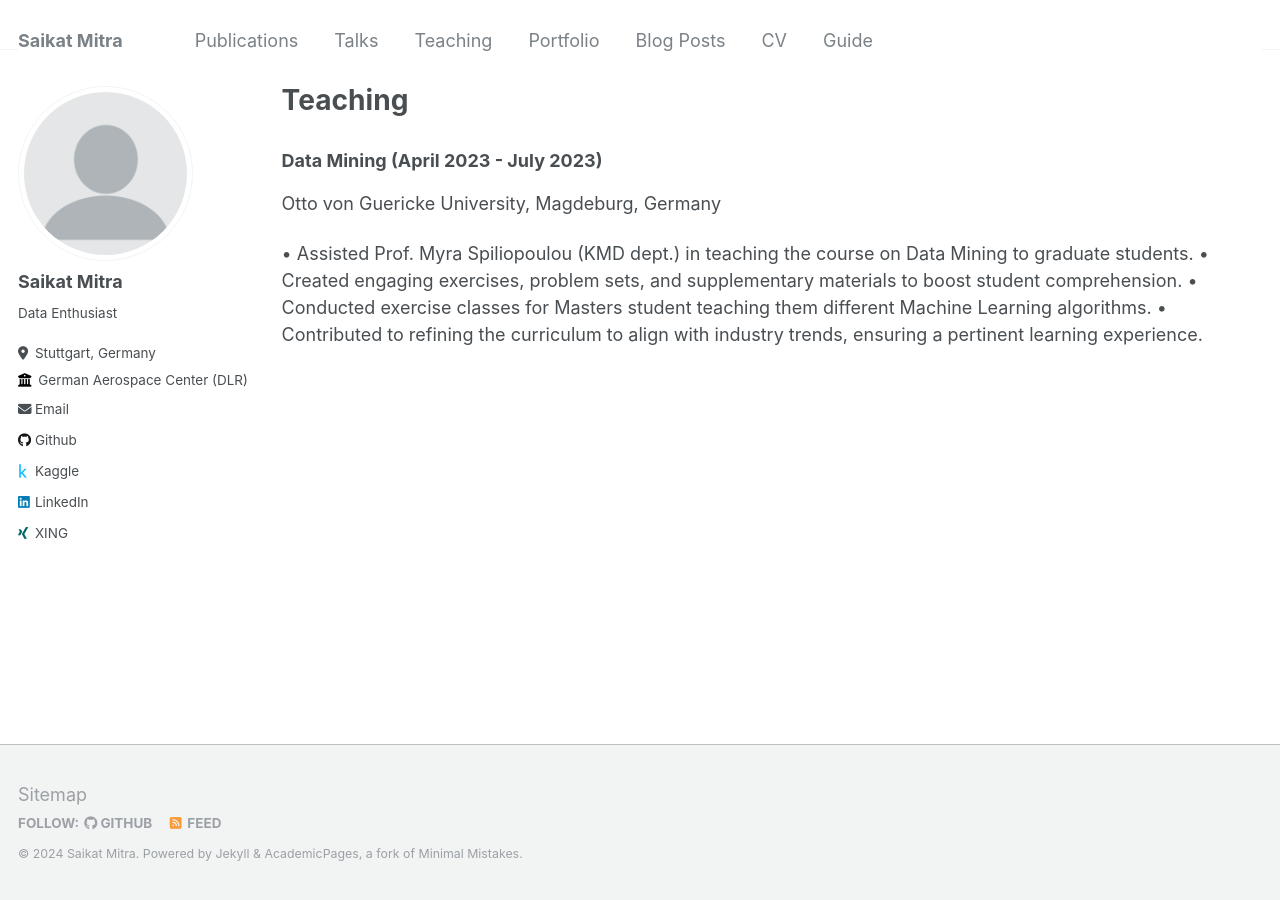
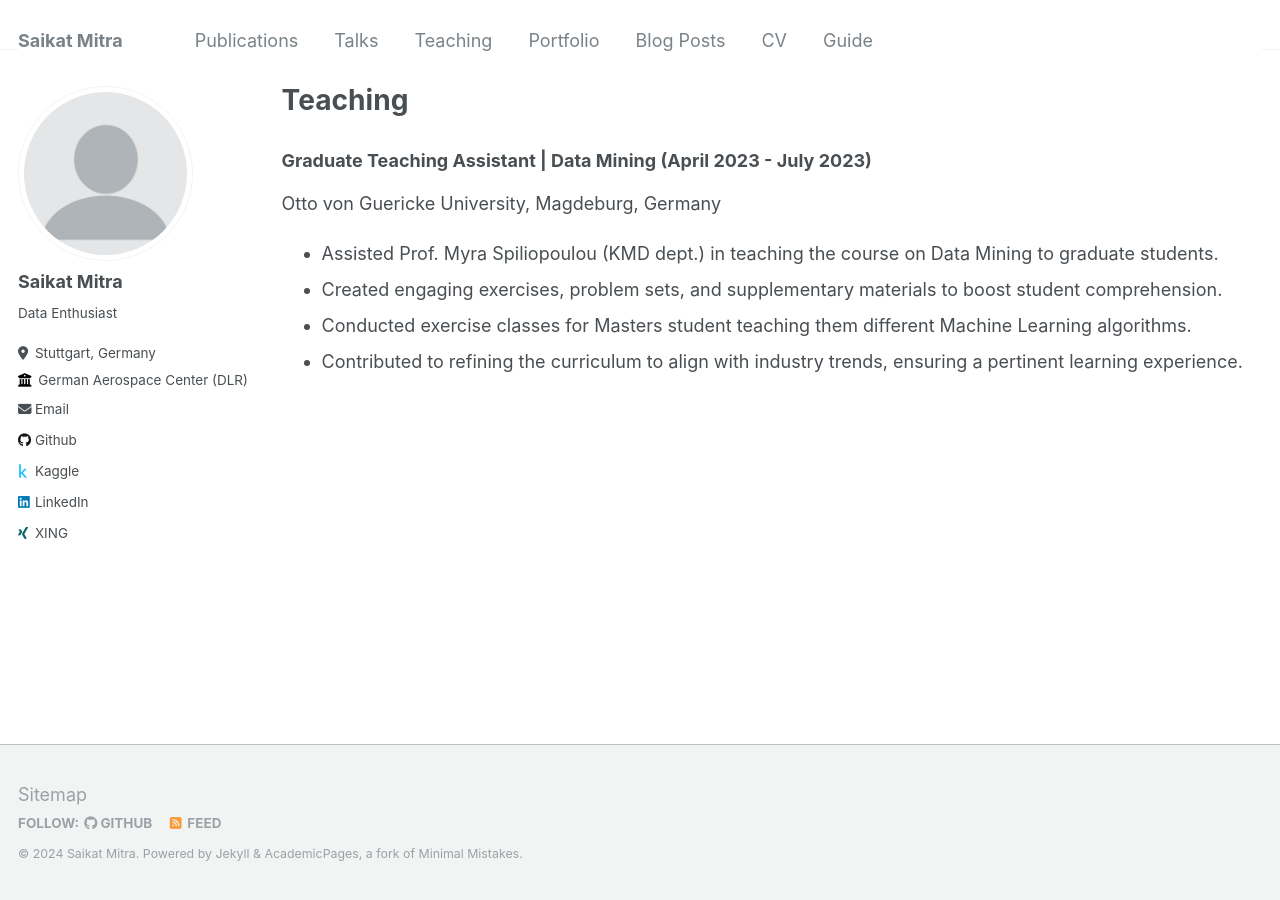
Before and after one commit to saikatmitra1998/saikatmitra1998.github.io, a Jekyll site: the page built from _pages/Teaching.md, in a window 1280 px wide. Built offline with Jekyll 4.4.1, drawn with Linux system fonts in a browser that asks for light colours.

Commit message:
Update Teaching.md

```diff
--- a/_pages/Teaching.md
+++ b/_pages/Teaching.md
@@ -6,11 +6,11 @@ author_profile: true
 ---
 
 
-### Data Mining (April 2023 - July 2023)
+### Graduate Teaching Assistant | Data Mining (April 2023 - July 2023)
 
 Otto von Guericke University, Magdeburg, Germany
 
-• Assisted Prof. Myra Spiliopoulou (KMD dept.) in teaching the course on Data Mining to graduate students.
-• Created engaging exercises, problem sets, and supplementary materials to boost student comprehension.
-• Conducted exercise classes for Masters student teaching them different Machine Learning algorithms.
-• Contributed to refining the curriculum to align with industry trends, ensuring a pertinent learning experience.
+* Assisted Prof. Myra Spiliopoulou (KMD dept.) in teaching the course on Data Mining to graduate students.
+* Created engaging exercises, problem sets, and supplementary materials to boost student comprehension.
+* Conducted exercise classes for Masters student teaching them different Machine Learning algorithms.
+* Contributed to refining the curriculum to align with industry trends, ensuring a pertinent learning experience.
```
